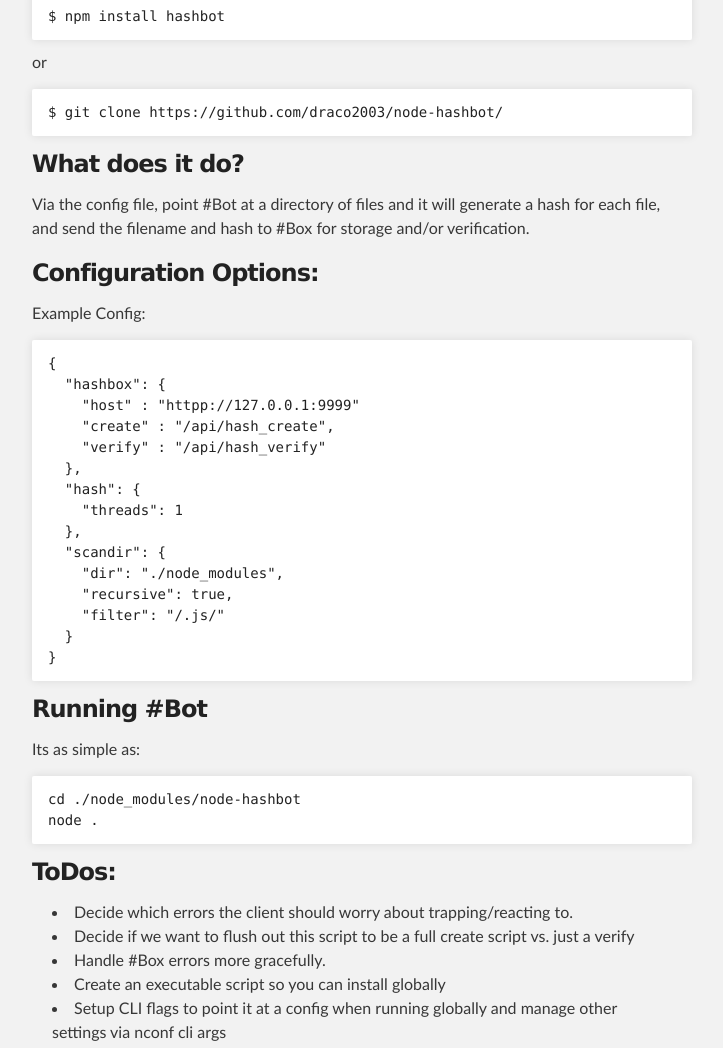
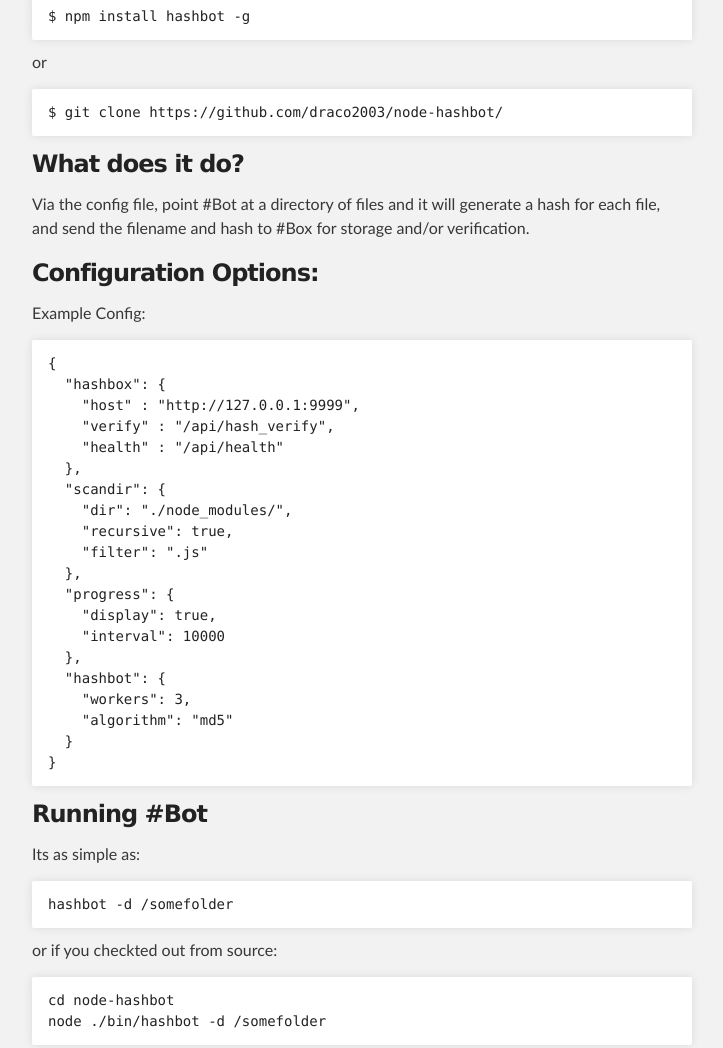
Before and after one commit to draco2003/node-hashbot, a plain HTML site: page index.html in a window 1280 px wide. Shown: the part 391-1439 px from the top of the page, without its empty margins (288-1011 px from the left). Drawn offline with Linux system fonts and the light colour scheme.

```diff
--- a/index.html
+++ b/index.html
@@ -38,7 +38,7 @@
 
 <p>To get started you can either:</p>
 
-<pre><code>$ npm install hashbot
+<pre><code>$ npm install hashbot -g
 </code></pre>
 
 <p>or </p>
@@ -58,17 +58,22 @@
 
 <pre><code>{
   "hashbox": {
-    "host" : "httpp://127.0.0.1:9999"
-    "create" : "/api/hash_create",
-    "verify" : "/api/hash_verify"
-  },
-  "hash": {
-    "threads": 1
+    "host" : "http://127.0.0.1:9999",
+    "verify" : "/api/hash_verify",
+    "health" : "/api/health"
   },
   "scandir": {
-    "dir": "./node_modules",
+    "dir": "./node_modules/",
     "recursive": true,
-    "filter": "/.js/"
+    "filter": ".js"
+  },
+  "progress": {
+    "display": true,
+    "interval": 10000
+  },
+  "hashbot": {
+    "workers": 3,
+    "algorithm": "md5"
   }
 }
 </code></pre>
@@ -78,8 +83,13 @@
 
 <p>Its as simple as:</p>
 
-<pre><code>cd ./node_modules/node-hashbot
-node .
+<pre><code>hashbot -d /somefolder
+</code></pre>
+
+<p>or if you checkted out from source:</p>
+
+<pre><code>cd node-hashbot
+node ./bin/hashbot -d /somefolder
 </code></pre>
 
 <h3>
@@ -87,10 +97,6 @@
 
 <ul>
 <li>Decide which errors the client should worry about trapping/reacting to.</li>
-<li>Decide if we want to flush out this script to be a full create script vs. just a verify</li>
-<li>Handle #Box errors more gracefully.</li>
-<li>Create an executable script so you can install globally</li>
-<li>Setup CLI flags to point it at a config when running globally and manage other settings via nconf cli args </li>
 </ul><h3>
 <a name="authors-and-contributors" class="anchor" href="#authors-and-contributors"><span class="octicon octicon-link"></span></a>Authors and Contributors</h3>
 
```
Also changed, not shown: params.json (+1 -1 lines).
